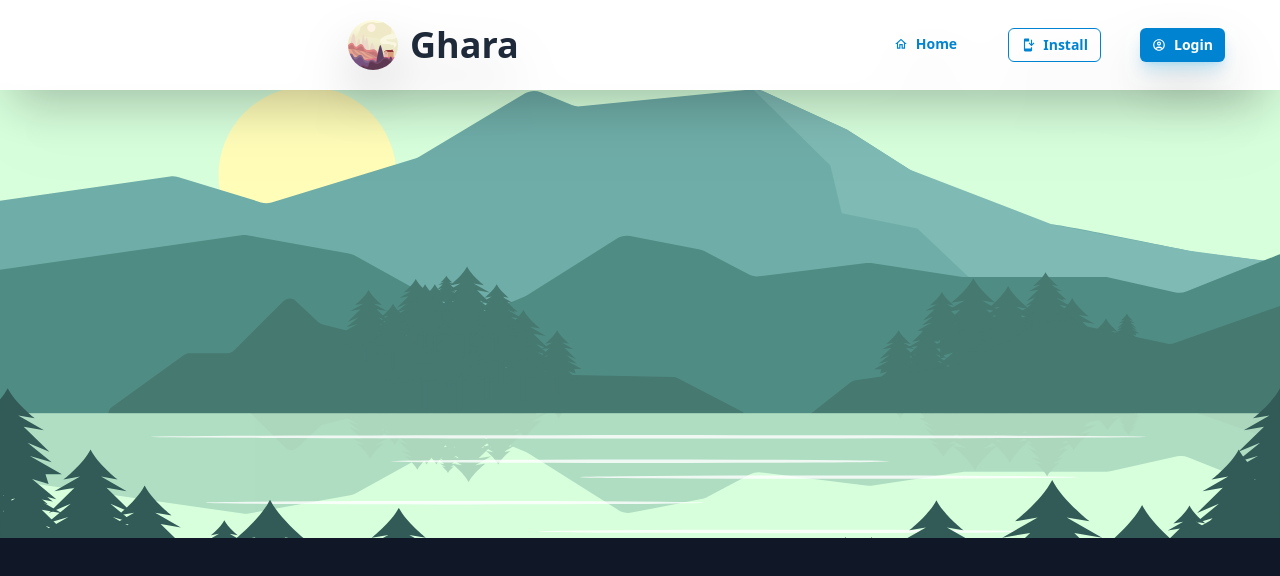
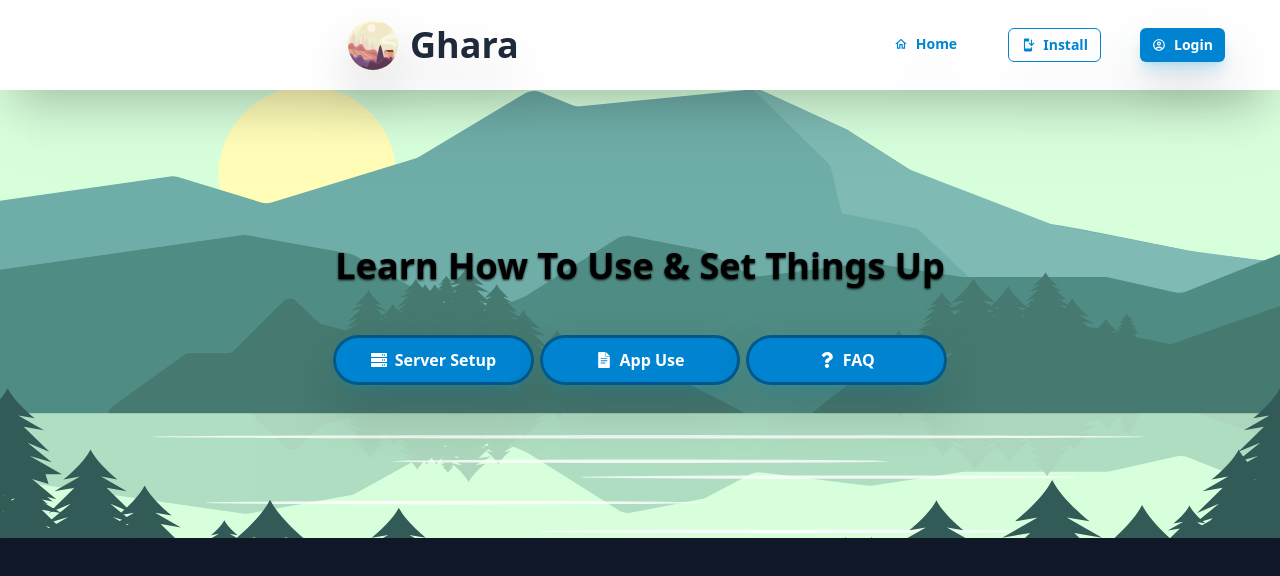
Before and after one commit to yashweblife/Ghara, a React (Vite) app in the folder client/web/GHARA/: page /learn-more in a window 1280 px wide. Shown: the top 576 px of the page. Built offline with nearby package versions, Linux system fonts and the light colour scheme.

Commit message:
add button styles

```diff
--- a/client/web/GHARA/src/pages/LearnMode/LearnMore.tsx
+++ b/client/web/GHARA/src/pages/LearnMode/LearnMore.tsx
@@ -2,8 +2,12 @@ import Content from "@/components/main/Content/Content";
 import Header from "@/components/main/Header/Header";
 import Hero from "@/components/main/Hero/Hero";
 import Button from "@/components/ui/Button/Button";
+import Text from "@/components/ui/Typography/Text/Text";
+import { FaQuestion, FaServer } from "react-icons/fa";
 import { MdInstallMobile, MdOutlineAccountCircle, MdOutlineHome } from "react-icons/md";
+import { SiGoogledocs } from "react-icons/si";
 import { Link } from "react-router-dom";
+
 
 export default function Page() {
     return (
@@ -15,7 +19,14 @@ export default function Page() {
                 <Button icon={<MdInstallMobile />} size='sm' variant="outlined" text='Install' />
                 <Button icon={<MdOutlineAccountCircle />} size='sm' variant="solid" text='Login' />
             </Header>
-            <Hero variant="cool"></Hero>
+            <Hero variant="cool">
+                <Text className="text-4xl text-shadow-xs drop-shadow-[0_1.2px_1.2px_rgba(0,0,0,0.8)]" center bold>Learn How To Use & Set Things Up</Text>
+                <nav className=" w-full md:w-1/2 flex flex-col justify-center md:flex-row gap-3 mt-10">
+                    <Button className="drop-shadow-2xl w-[100%] ring-3 ring-sky-800" rounded='pill' icon={<FaServer />} text='Server Setup' />
+                    <Button className="drop-shadow-2xl w-[100%] ring-3 ring-sky-800" rounded='pill' icon={<SiGoogledocs />} text='App Use' />
+                    <Button className="drop-shadow-2xl w-[100%] ring-3 ring-sky-800" rounded='pill' icon={<FaQuestion />} text='FAQ' />
+                </nav>
+            </Hero >
             <Content></Content>
         </>
     )
```
